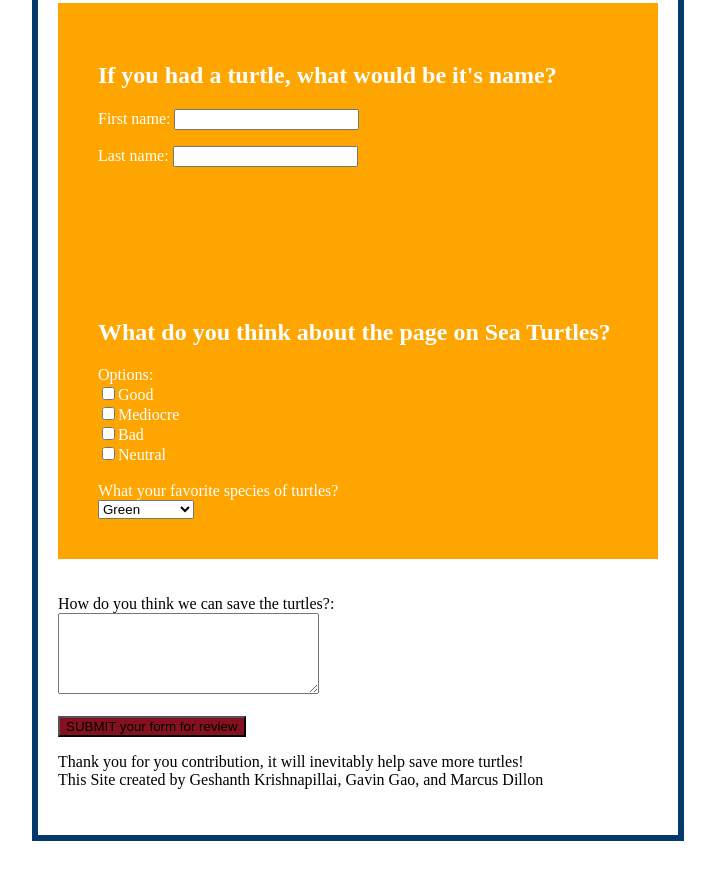
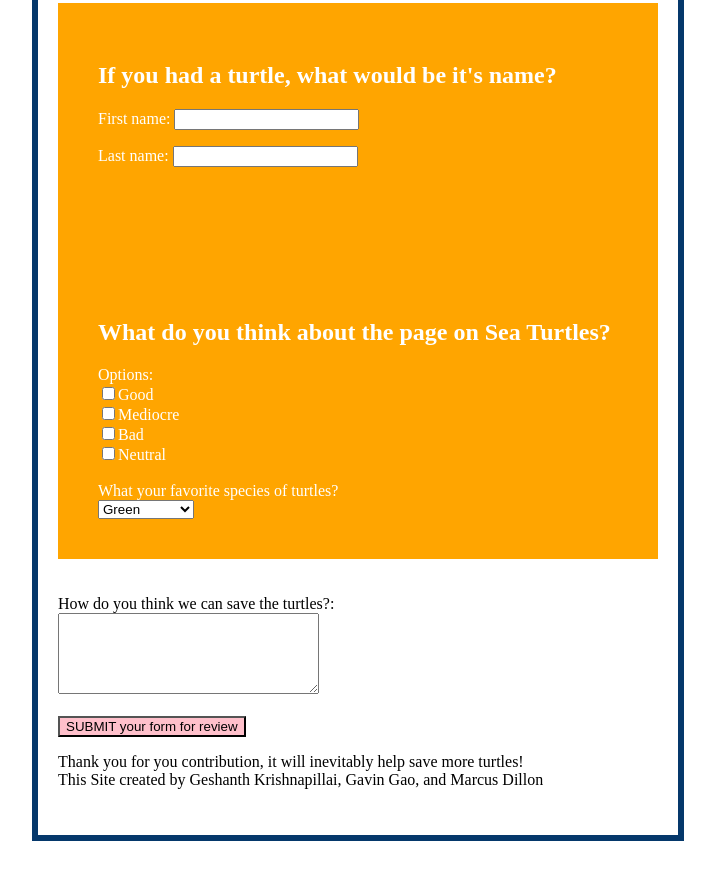
Before and after one commit to Gavin-Gao-30/SEG3125-Lab-1, a plain HTML site: page index.html in a window 1280 px wide. Shown: the part 765-1644 px from the top of the page, without its empty margins (282-997 px from the left). Drawn offline with Linux system fonts and the light colour scheme.

Commit message:
Update lab1.css

```diff
--- a/lab1.css
+++ b/lab1.css
@@ -28,6 +28,6 @@ h1 {
 
 }
 .block {
-	background-color: #85111F;
+	background-color: pink;
 	text-align: center;
 }
```
